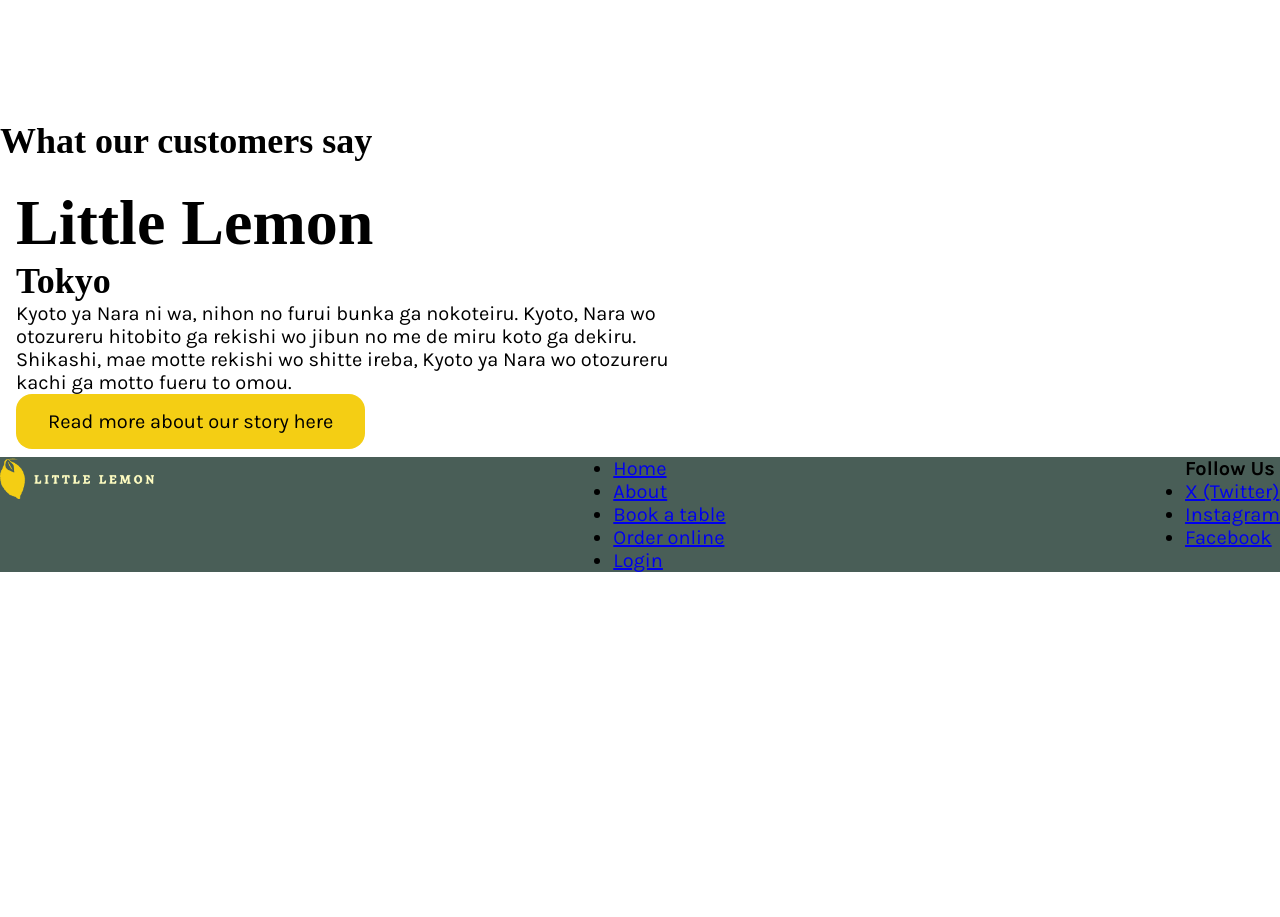
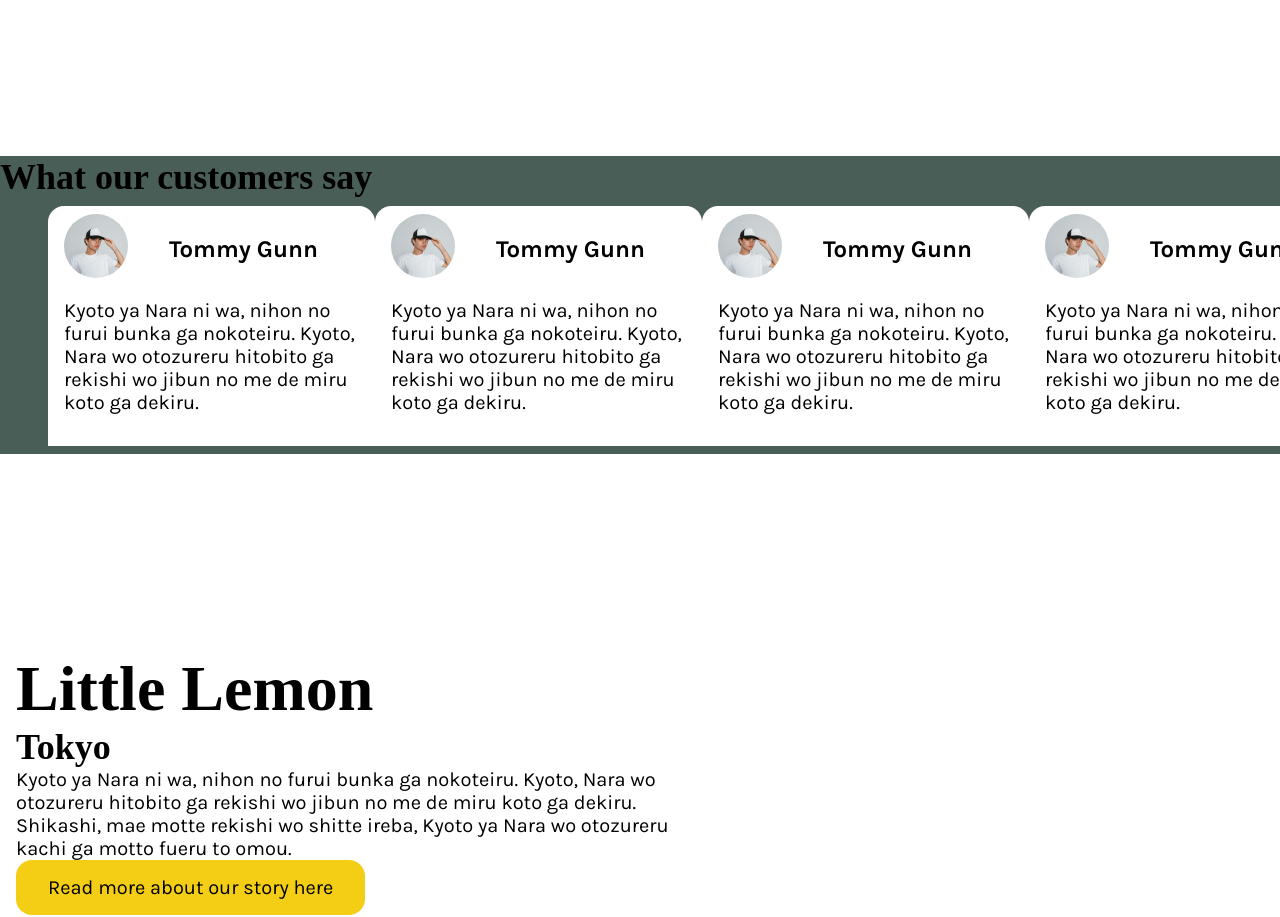
Before and after one commit to jarteaga127/little-lemon-app-coursera, a React (Vite) app: page / in a window 1280 px wide. Shown: the part 1300-2217 px from the top of the page. Before the commit the page ends 1872 px from the top, so only its background shows below. Built offline with nearby package versions, Linux system fonts and the light colour scheme; a web font is replaced by a local one.

Commit message:
added review cards

```diff
--- a/src/Components/MainPage.jsx
+++ b/src/Components/MainPage.jsx
@@ -1,5 +1,6 @@
 import SpecialsMenuCard from "./SpecialsMenuCard";
 import HeroImage from "../assets/restauranfood.jpg"
+import ReviewCard from "./ReviewCard";
 
 const MainPage = () => {
     return (
@@ -25,7 +26,12 @@
             </section>
             <section className="reviews">
                 <h2>What our customers say</h2>
-                <article></article>
+                <article>
+                    <ReviewCard/>
+                    <ReviewCard/>
+                    <ReviewCard/>
+                    <ReviewCard/>
+                </article>
             </section>
             <section className="about-us">
                 <article>
--- a/src/Components/ReviewCard.jsx
+++ b/src/Components/ReviewCard.jsx
@@ -1,10 +1,14 @@
+import UserAvatar from "../assets/user-avatar-example.jpg";
+
 const ReviewCard = () => {
     return (
         <div className="review-card">
           <div className="review-rating"></div>
           <div className="review-user">
-            <div className="user-avatar"></div>
-            <div className="review-username">Tommy Gunn</div>
+            <div className="user-avatar">
+              <img src={UserAvatar} alt="a guy with a baseball cap" />
+            </div>
+            <div className="review-username"><strong>Tommy Gunn</strong></div>
           </div>
             <div className="review-descript">Kyoto ya Nara ni wa, nihon no furui bunka ga nokoteiru. Kyoto, Nara wo otozureru hitobito ga rekishi wo jibun no me de miru koto ga dekiru. </div>
         </div>
--- a/src/index.css
+++ b/src/index.css
@@ -119,12 +119,12 @@
   border-radius: 16px;
 }
 
-.our-specials {
+.our-specials, .reviews {
   margin-top: 36px;
   margin-bottom: 190px;
 }
 
-.our-specials article {
+.our-specials article, .reviews article {
   display: grid;
   grid-template-columns: auto auto auto auto;
   margin: 0 32px;
@@ -165,6 +165,39 @@
   margin-bottom: 18px;
 }
 
+.reviews {
+  background-color: var(--main-color);
+}
+
+.review-card {
+  width: 327px;
+  border-radius: 16px 16px 0 0;
+  background-color: #fff;
+padding: 8px 16px 32px;
+}
+
+.review-rating {}
+
+.review-user {
+  display: grid;
+  grid-template-columns: auto auto;
+  align-items: center;
+  margin-bottom: 1rem;
+}
+
+.user-avatar img {
+width: 64px;
+border-radius: 32px;
+}
+
+.review-username {
+  font-size: 24px;
+}
+
+.review-descript {
+font-size: 20px;
+}
+
 footer {
   display: flex;
   justify-content: space-between;
```
Also changed, not shown: src/assets/user-avatar-example.jpg (added).
